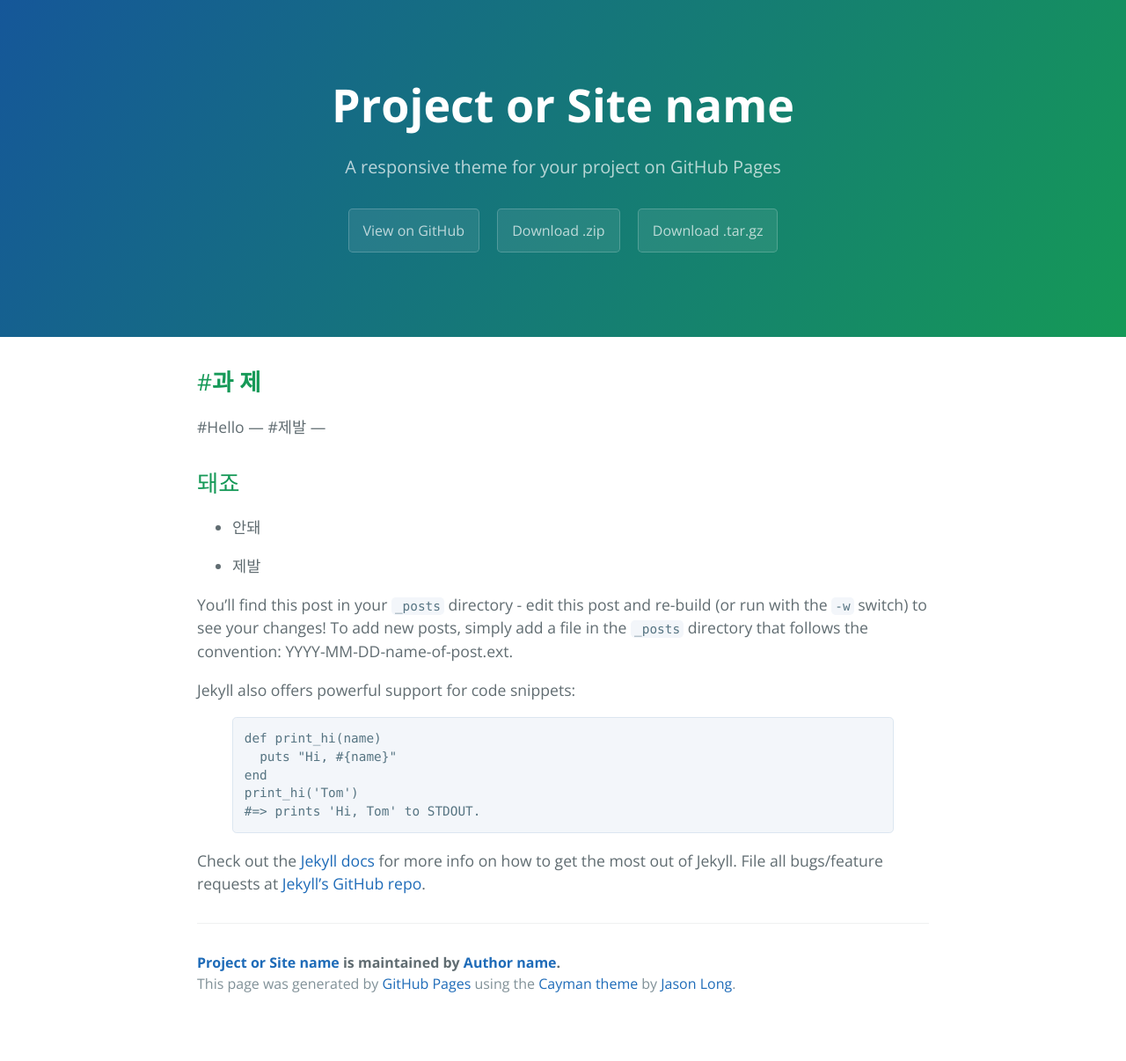
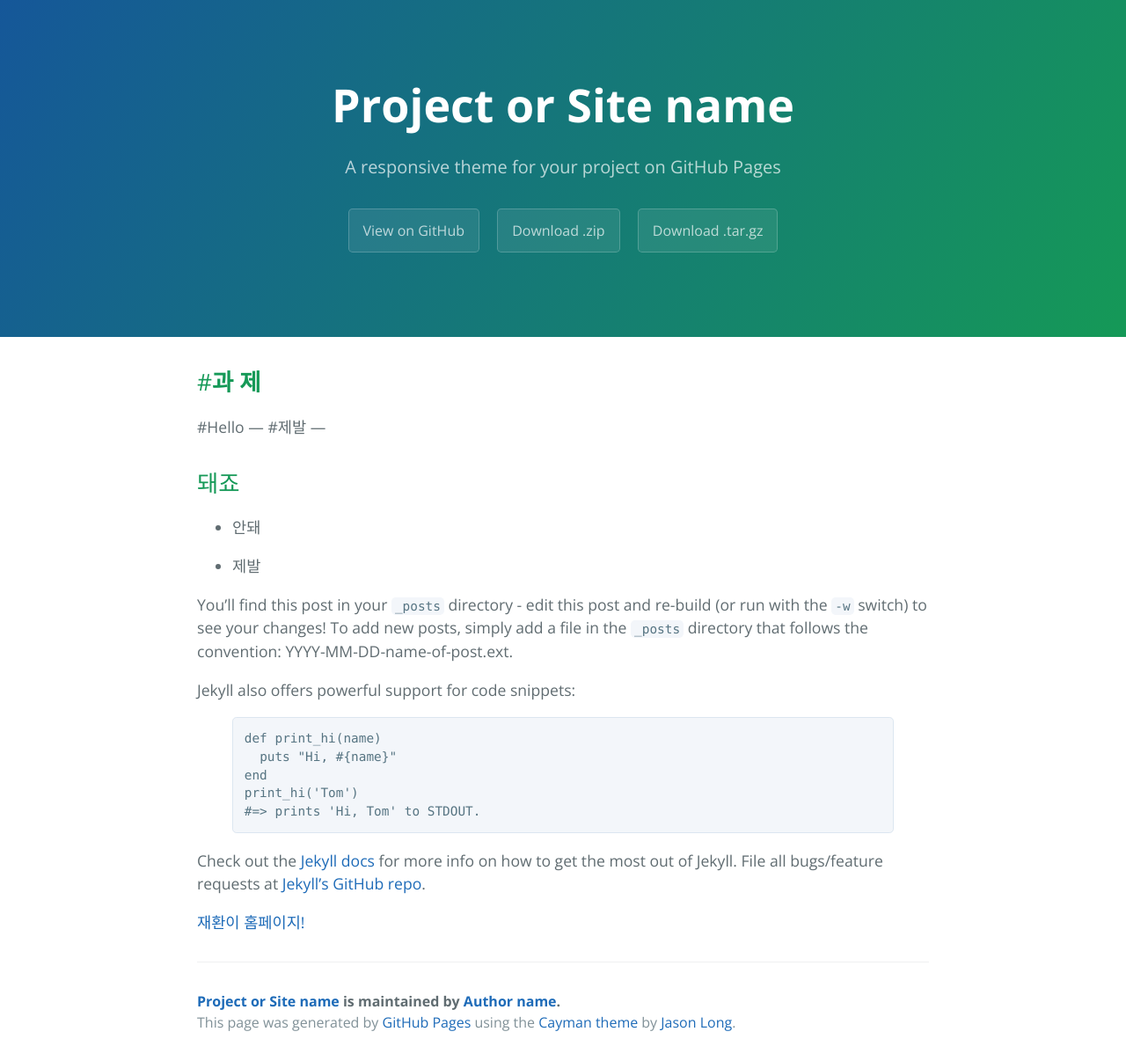
Before and after one commit to LeeJuMyeong/leejumyeong.github.com, a Jekyll site: the page built from _posts/2016-05-21-Please-content.markdown, in a window 1280 px wide. Shown: the whole page at 88% size. Built offline with Jekyll 4.4.1, drawn with Linux system fonts in a browser that asks for light colours; before the commit the page ends 1162 px from its top, so only the background shows below that.

Commit message:
......jjjjjjjjjhhhhhhhh

```diff
--- a/_posts/2016-05-21-Please-content.markdown
+++ b/_posts/2016-05-21-Please-content.markdown
@@ -32,5 +32,8 @@ print_hi('Tom')
 
 Check out the [Jekyll docs][jekyll] for more info on how to get the most out of Jekyll. File all bugs/feature requests at [Jekyll's GitHub repo][jekyll-gh].
 
+[재환이 홈페이지!][jh]
+
 [jekyll-gh]: https://github.com/mojombo/jekyll
 [jekyll]:    http://jekyllrb.com
+[jh]: 		 http://jhkc.github.com
```
